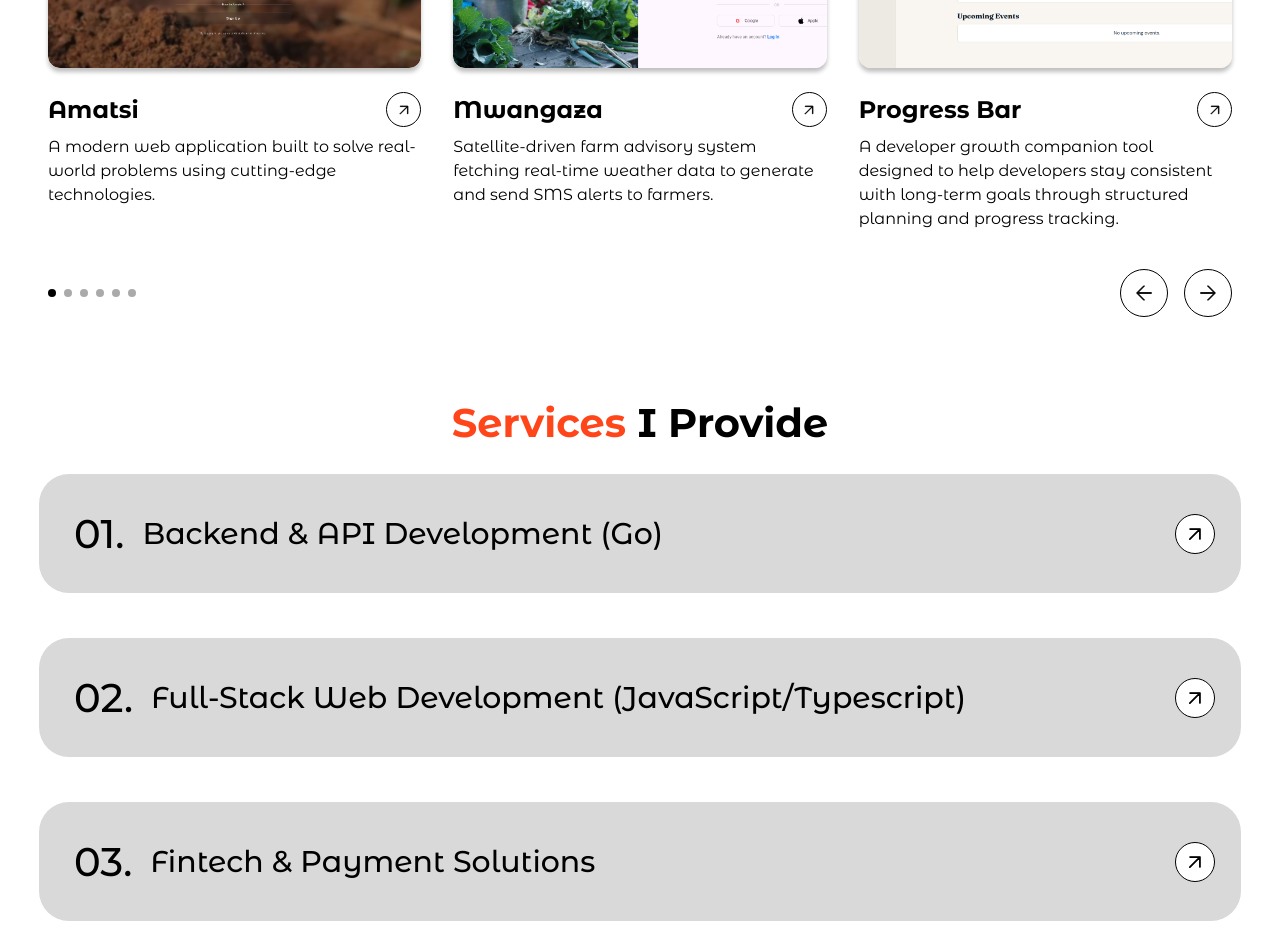
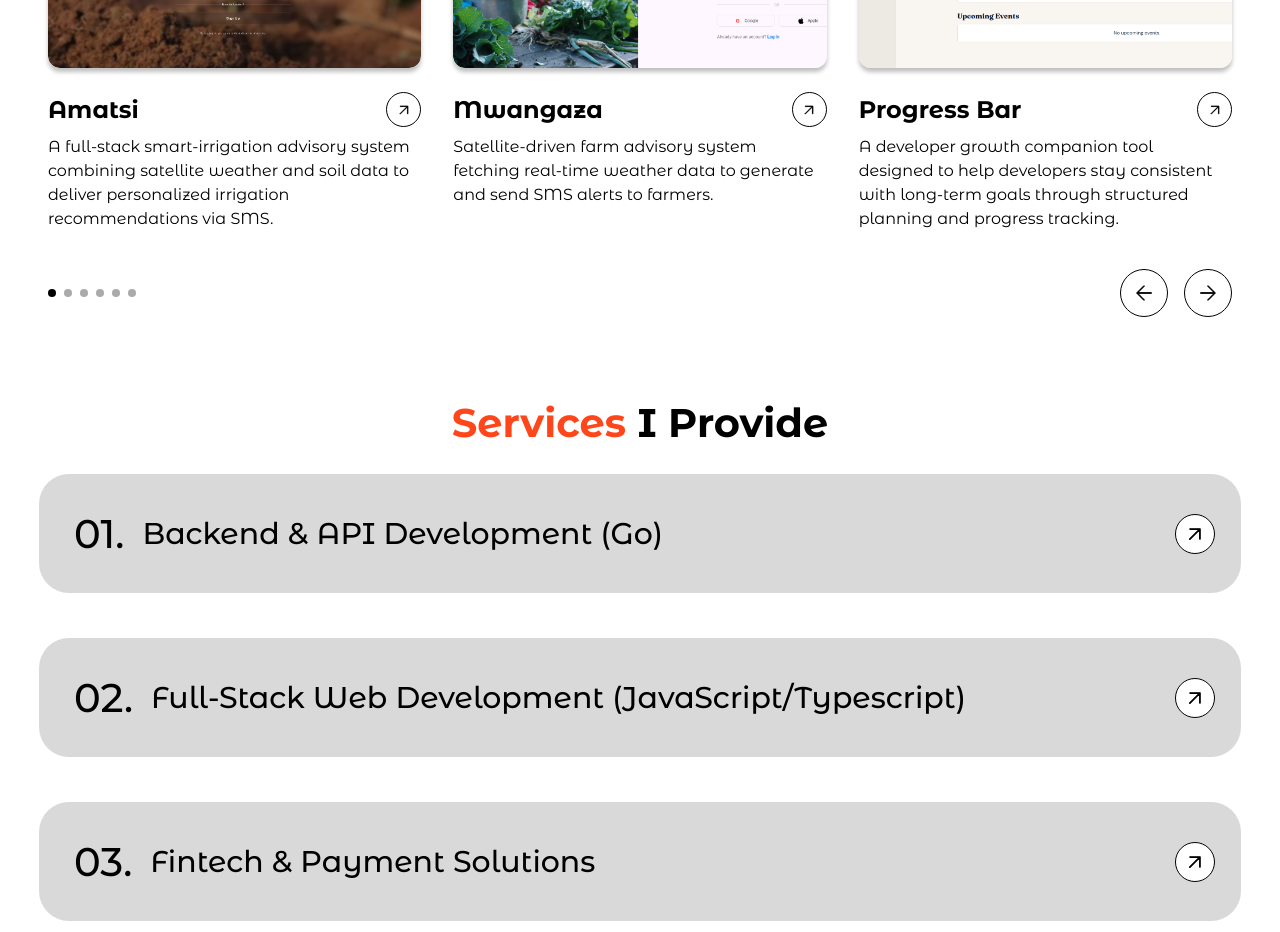
Before and after one commit to LawObare/Portfolio, a React (Vite) app: page / in a window 1280 px wide. Shown: the part 1780-2712 px from the top of the page. Built offline with nearby package versions, Linux system fonts and the light colour scheme.

Commit message:
Content: update Amatsi project description

```diff
--- a/src/main.jsx
+++ b/src/main.jsx
@@ -114,8 +114,8 @@ const services = [
 const projects = [
   {
     title: 'Amatsi',
-    text: 'A modern web application built to solve real-world problems using cutting-edge technologies.',
-    fullText: 'Amatsi is a modern web application built to solve real-world problems using cutting-edge technologies. The platform provides a seamless experience for users and integrates robust data processing under the hood.',
+    text: 'A full-stack smart-irrigation advisory system combining satellite weather and soil data to deliver personalized irrigation recommendations via SMS.',
+    fullText: "Amatsi is a full-stack smart-irrigation advisory system for smallholder farmers that combines satellite weather and soil data from KijaniBox with a deterministic rule engine to deliver personalized irrigation recommendations (irrigate now, wait for rain, monitor, or conserve water) via SMS through Africa's Talking. The platform features a Next.js frontend with OpenStreetMap integration, a Go backend API with Redis/Asynq job queuing, a Python AI service for recommendations, and PostgreSQL persistence, all deployed on Vercel, Render, and Upstash with seamless local development via Docker Compose and full rate limiting and security controls.",
     img: imgAmatsi,
     link: 'https://amatsi.vercel.app/'
   },
```
